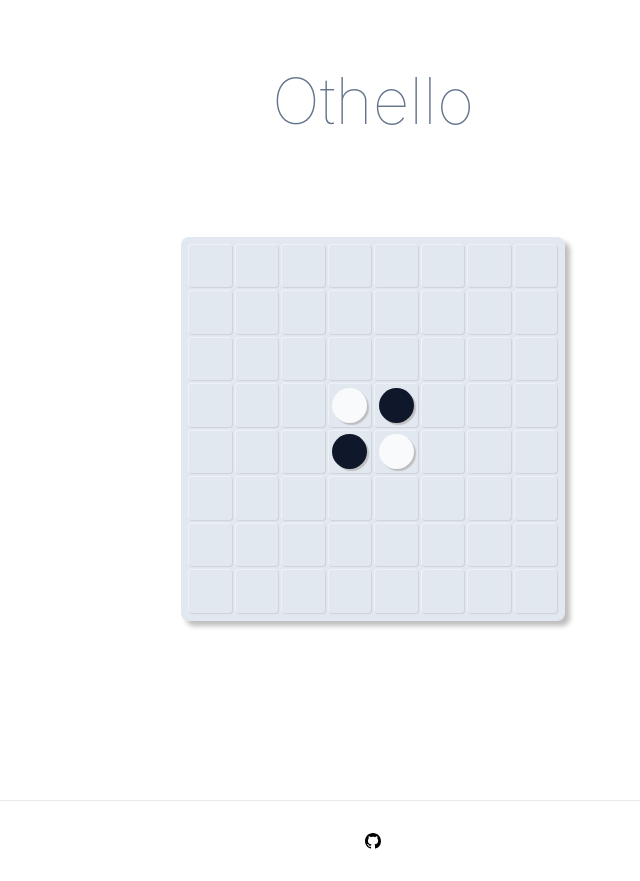
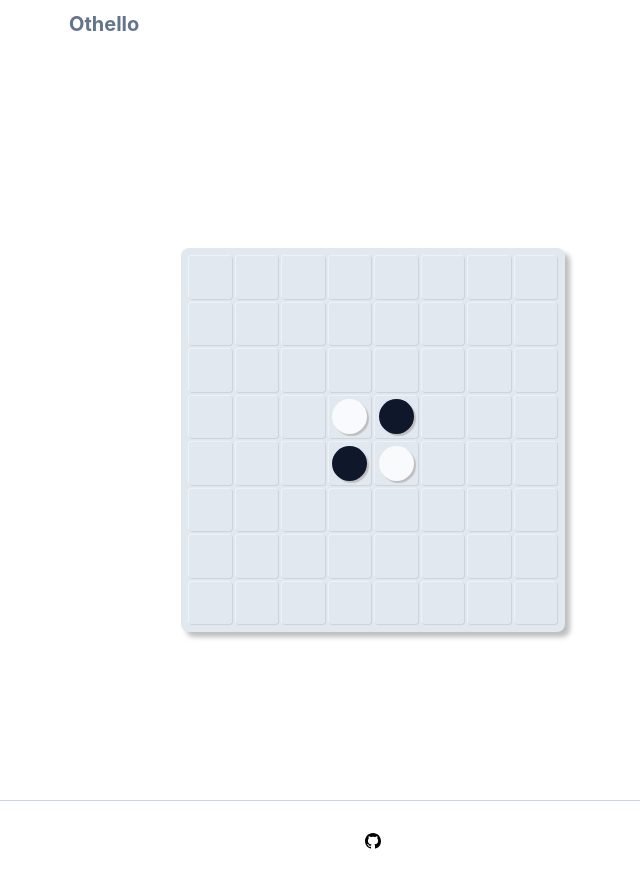
Before and after one commit to ebinase/othello-frontend, a Next.js app: page / in a window 1280 px wide. Shown: the whole page, without its empty margins (267-907 px from the left). Built offline with nearby package versions, Linux system fonts and the light colour scheme.

Commit message:
[refactor] レイアウトからHeader, Footerを呼び出すようにした

```diff
--- a/app/layout.tsx
+++ b/app/layout.tsx
@@ -1,3 +1,5 @@
+import Footer from "../src/components/shared/elements/Footer";
+import Header from "../src/components/shared/elements/Header";
 import "../src/styles/globals.css";
 
 export const metadata = {
@@ -12,7 +14,13 @@ export default function RootLayout({
 }) {
   return (
     <html lang="ja">
-      <body>{children}</body>
+      <body>
+        <div className="h-screen">
+          <Header />
+          {children}
+        </div>
+        <Footer />
+      </body>
     </html>
   );
 }
--- a/app/page.tsx
+++ b/app/page.tsx
@@ -1,38 +1,11 @@
 import type { NextPage } from "next";
-import styles from "../src/styles/Home.module.css";
 import PlayGround from "../src/components/views/playground";
 
 const Home: NextPage = () => {
   return (
-    <div className={styles.container}>
-      <main className={styles.main}>
-        <h1 className={styles.title}>
-          <span className="font-thin text-slate-500">Othello</span>
-        </h1>
-
+      <main className="w-full h-full flex justify-between items-center">
         <PlayGround />
       </main>
-
-      <footer className={styles.footer}>
-        <a
-          href="https://github.com/ebinase/othello-frontend"
-          target="_blank"
-          rel="noopener noreferrer"
-        >
-          <svg
-            xmlns="http://www.w3.org/2000/svg"
-            viewBox="0 0 16 16"
-            width="16"
-            height="16"
-          >
-            <path
-              fillRule="evenodd"
-              d="M8 0C3.58 0 0 3.58 0 8c0 3.54 2.29 6.53 5.47 7.59.4.07.55-.17.55-.38 0-.19-.01-.82-.01-1.49-2.01.37-2.53-.49-2.69-.94-.09-.23-.48-.94-.82-1.13-.28-.15-.68-.52-.01-.53.63-.01 1.08.58 1.23.82.72 1.21 1.87.87 2.33.66.07-.52.28-.87.51-1.07-1.78-.2-3.64-.89-3.64-3.95 0-.87.31-1.59.82-2.15-.08-.2-.36-1.02.08-2.12 0 0 .67-.21 2.2.82.64-.18 1.32-.27 2-.27.68 0 1.36.09 2 .27 1.53-1.04 2.2-.82 2.2-.82.44 1.1.16 1.92.08 2.12.51.56.82 1.27.82 2.15 0 3.07-1.87 3.75-3.65 3.95.29.25.54.73.54 1.48 0 1.07-.01 1.93-.01 2.2 0 .21.15.46.55.38A8.013 8.013 0 0016 8c0-4.42-3.58-8-8-8z"
-            ></path>
-          </svg>
-        </a>
-      </footer>
-    </div>
   );
 };
 
```
